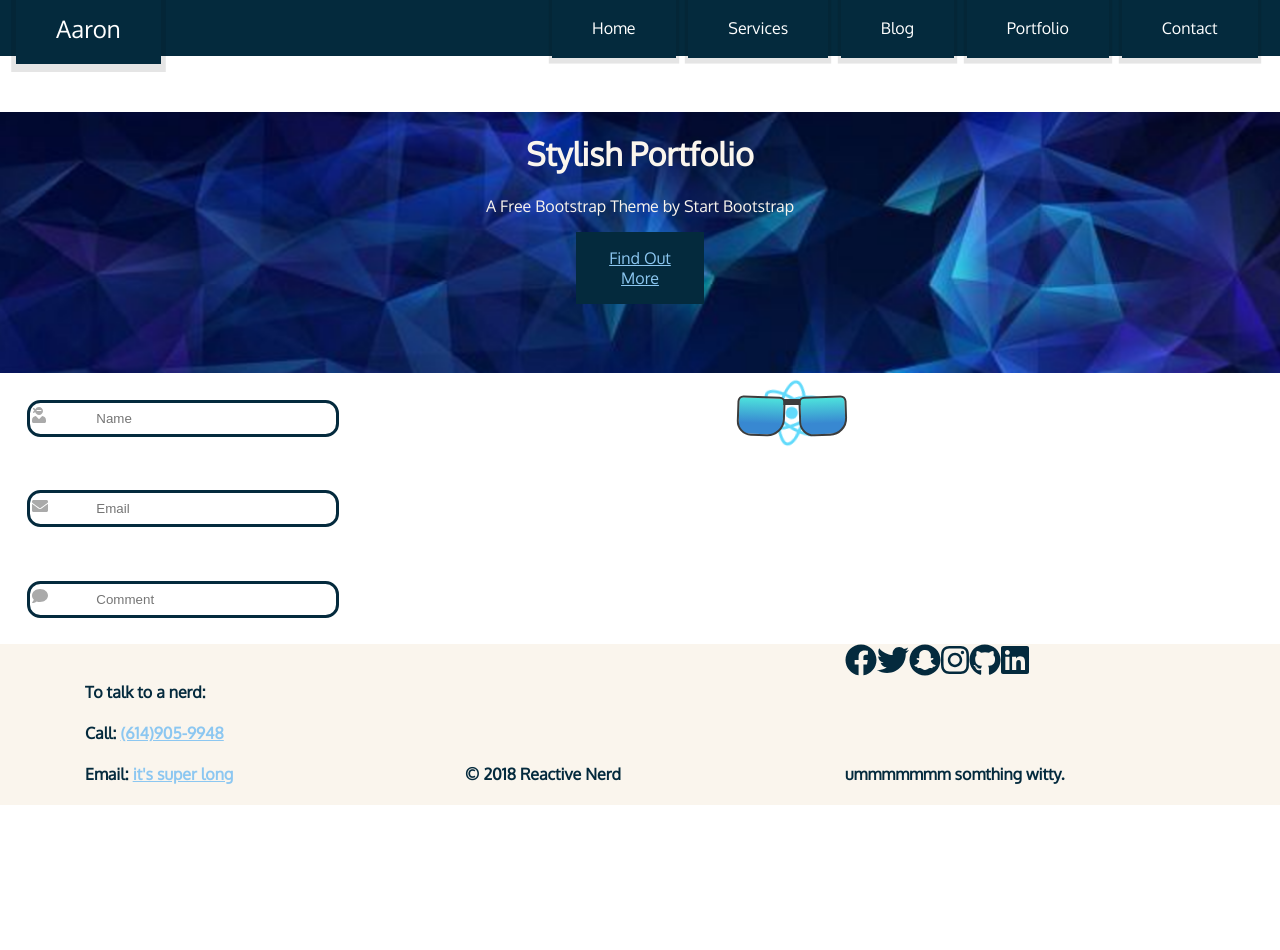
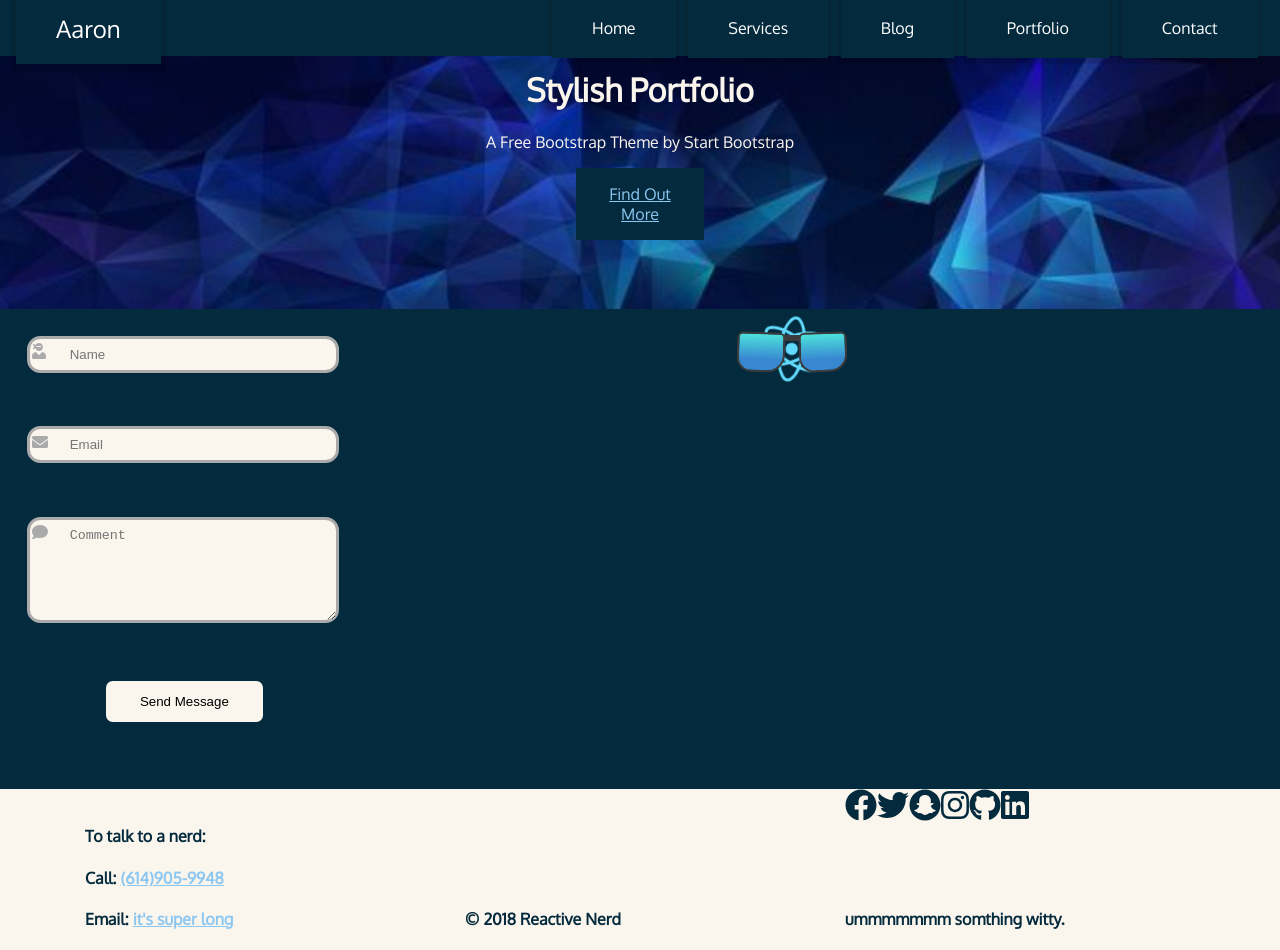
Before and after one commit to StrawHatAaron/reactive-nerd, a React (Create React App) app: page /contact in a window 1280 px wide. Before the commit the page ends 805 px from the top, so only its background shows below. Built offline with nearby package versions, Linux system fonts and the light colour scheme.

Commit message:
contact page is looking better

```diff
--- a/src/components/Pages/Blog/Blog.js
+++ b/src/components/Pages/Blog/Blog.js
@@ -1,12 +1,30 @@
 import React, {Component} from 'react';
 import Header from '../../Header'
 import Footer from '../../Footer';
+import {Col, Row, Visible} from "react-grid-system";
+import {FontAwesomeIcon} from "@fortawesome/react-fontawesome";
+import '../../../css/Pages/Blog/Blog.css';
+
+
+const icons = [{pic:['java', 'js'], content: 'It is a long established fact that a reader will be distracted by the readable content of a page when looking at its layout. The point of using Lorem Ipsum is that it has a more-or-less normal distribution of letters, as opposed to using'},
+    {pic:['apple', 'expeditedssl'], content:'It is a long established fact that a reader will be distracted by the readable content of a page when looking at its layout. The point of using Lorem Ipsum is that it has a more-or-less normal distribution of letters, as opposed to using'},
+    {pic:['app-store', 'github-alt'], content:'It is a long established fact that a reader will be distracted by the readable content of a page when looking at its layout. The point of using Lorem Ipsum is that it has a more-or-less normal distribution of letters, as opposed to using'}]
+
+const blogContent = icons.map((c) => {
+    return (
+             <div>
+                 <a>should probably get a database going by now.</a>
+             </div>
+    )
+});
+
 
 export default class Blog extends Component{
     render(){
         return(
             <div>
                 <Header/>
+                <blogContent/>
                 <Footer/>
             </div>
         )
--- a/src/components/Pages/Contact/Contact.js
+++ b/src/components/Pages/Contact/Contact.js
@@ -15,15 +15,18 @@ export default class Contact extends Component{
             <Col sm={6}>
               <div class="inputWithIcon">
                 <input type="text" placeholder="Name"/>
-                <i><FontAwesomeIcon icon="user-ninja"/></i>
+                <i class="contact-icon"><FontAwesomeIcon icon="user-ninja"/></i>
               </div>
               <div class="inputWithIcon">
                 <input type="text" placeholder="Email"/>
-                <i><FontAwesomeIcon icon="envelope"/></i>
+                <i class="contact-icon"><FontAwesomeIcon icon="envelope"/></i>
               </div>
               <div class="inputWithIcon">
-                <input type="text" placeholder="Comment"/>
-                <i><FontAwesomeIcon icon="comment"/></i>
+                <textarea class="big-textbox" type="text" placeholder="Comment"/>
+                <i class="contact-icon"><FontAwesomeIcon icon="comment"/></i>
+              </div>
+              <div>
+                <button class="submit-button">Send Message</button>
               </div>
             </Col>
             <Col sm={6}>
--- a/src/components/Pages/Services/ThreeSkills.js
+++ b/src/components/Pages/Services/ThreeSkills.js
@@ -42,7 +42,7 @@ const squredIcons = icons.map((c) => {
       </div>
     </div>
   )
-})
+});
 
 
 export default class ThreeSkills extends Component{
@@ -54,6 +54,6 @@ export default class ThreeSkills extends Component{
           {squredIcons}
         </div>
       </div>
-    )
+    );
   }
 }
--- a/src/css/App.css
+++ b/src/css/App.css
@@ -7,14 +7,17 @@ p {
 header {
   text-align: center;
   font-family: 'Oxygen', sans-serif;
+  background-color: #042a3d;
 }
 
 body {
     font-family: 'Oxygen', sans-serif;
+    background-color: #042a3d;
 }
 
 footer {
     font-family: 'Oxygen', sans-serif;
+    background-color: #042a3d;
 }
 
 header a {
--- a/src/css/Pages/Contact/Contact.css
+++ b/src/css/Pages/Contact/Contact.css
@@ -1,18 +1,9 @@
-header.main-contact-container {
-  background-color: #042a3d;
-  color: #faf5ed;
-  text-align: center;
-}
-
-.contact-body{
-  padding-top: 4em;
-}
-
-input[type=text]{
+textarea[type=text],
+input[type=text] {
     width: 50%;
     border: .25em solid #aaa;
     border-radius: 1em;
-  border-color: #042a3d;
+    background: #faf5ed;
     margin: 2em;
     outline: none;
     padding: 8px;
@@ -20,17 +11,34 @@ input[type=text]{
     transition: .3s;
 }
 
-input[type=text]:focus{
-  border-color: #042a3d;
-  box-shadow: 0 0 2em 0 #042a3d;
+.inputWithIcon textarea[type=text],
+.inputWithIcon input[type=text] {
+    padding-left: 3em;
 }
 
-.inputWithIcon input[type=text]{
-  padding-left: 5em;
+.inputWithIcon textarea[type=text]:focus,
+.inputWithIcon input[type=text]:focus {
+    padding-left: 3.5em;
+    border-color: #faf5ed;
+    box-shadow: 0 0 2em 0 #faf5ed;
+    color: #042a3d;
+}
+
+input[type=text]:focus + i.contact-icon {
+    color: #042a3d;
+}
+
+textarea[type=text]:focus + i.contact-icon{
+    color: #042a3d;
 }
 
 .inputWithIcon{
     position: relative;
+}
+
+.big-textbox{
+    height: 8em;
+    border-top: #1d809f;
 }
 
 .inputWithIcon i{
@@ -42,6 +50,19 @@ input[type=text]:focus{
     color: #aaa;
 }
 
-.inputWithIcon input[type=text]:focus + i{
-  color: #042a3d;
+.submit-button {
+    background: #faf5ed;
+    border: #d5ad6e;
+    width: 25%;
+    margin-left: 17%;
+    margin-right: 58%;
+    margin-top: 2em;
+    margin-bottom: 5em;
+    padding: 1em;
+    border-radius: .5em;
 }
+
+.submit-button:hover{
+    border-color: #faf5ed;
+    box-shadow: 0 0 1em 0 #faf5ed;
+}
--- a/src/css/Pages/Contact/Sunglasses.css
+++ b/src/css/Pages/Contact/Sunglasses.css
@@ -1,4 +1,4 @@
-.react-logo{
+div.react-logo{
     width: 100%;
     height: auto;
 }
@@ -9,6 +9,7 @@
     right: 2px;
     z-index: 9999;
 }
+
 #hover-glass img {
     box-sizing: border-box;
     width: 22.5px;
@@ -17,26 +18,28 @@
     border: 1px solid #7482A5;
     transition: border-radius 0.2s ease-in-out;
 }
+
 #hover-glass img:hover {
     border-radius: 30%;
 }
-
 
 *, *:before, *:after {
     box-sizing: border-box;
 }
 
 /*0.07688679245 ratio*/
-.glasses {
+div.glasses {
     left: 5em;
     position: relative;
     width: 5.43em;
     height: 1.67em;
 }
-.glasses:hover .glass {
+
+div.glasses:hover .glass {
     background-image: linear-gradient(to bottom, #ff7660, #ff427d 70%);
 }
-.glasses .g-top {
+
+div.glasses .g-top {
     position: absolute;
     height: 0.4em;
     width: 5em;
@@ -45,6 +48,7 @@
     left: .5em;
     border-radius: 2.5px;
 }
+
 .glasses .glass {
     position: absolute;
     height: 2.5em;
@@ -53,6 +57,7 @@
     border: 2.5px solid #3C3C3C;
     top: 0;
 }
+
 .glasses .g-left {
     top: 1.4em;
     left: .1em;
@@ -60,6 +65,7 @@
     transform: rotate(2deg);
     border-radius: 6px 6px 17.5px 14.5px;
 }
+
 .glasses .g-right {
     top: 1.4em;
     left: 4em;
```
Also changed, not shown: src/css/Pages/Blog/Blog.css (added). Lines whose indentation alone changed are shown as unchanged.
